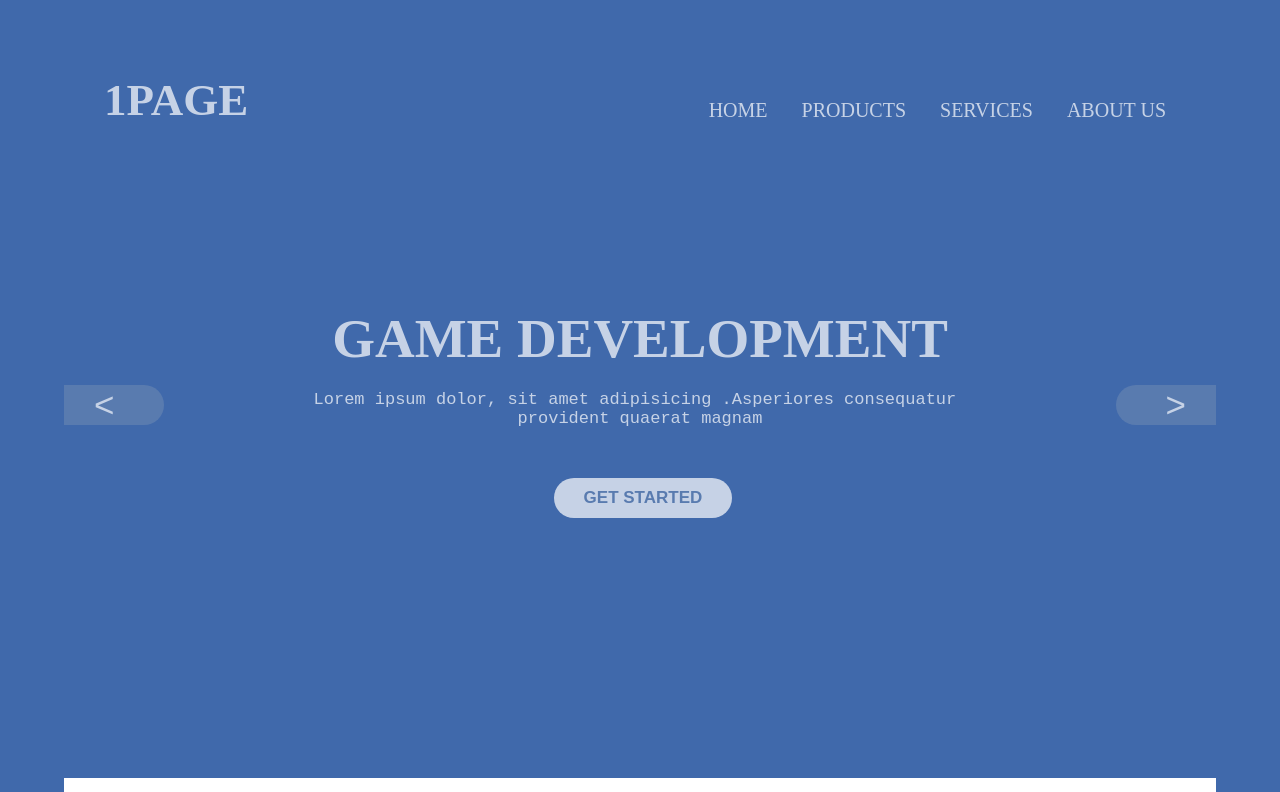
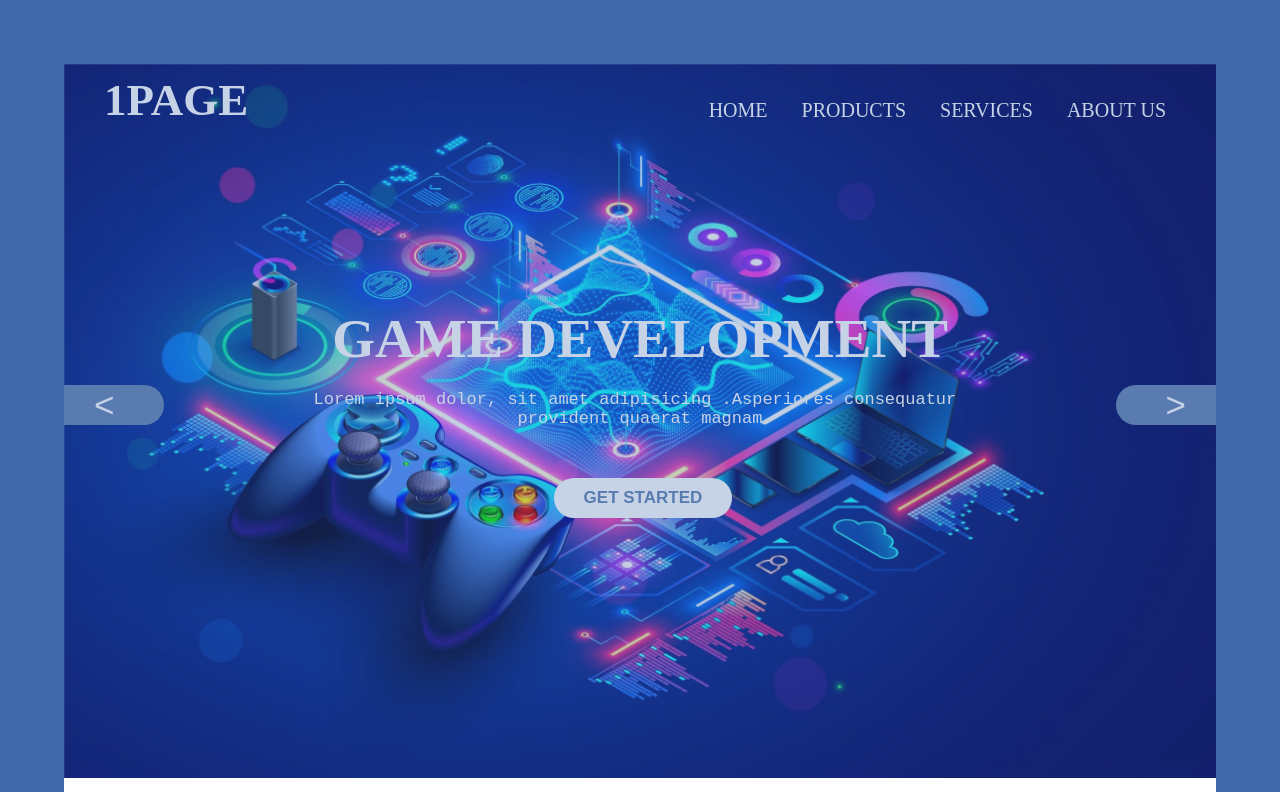
Before and after one commit to Abdallah-Ahmed1/game-programming, a plain HTML site: page index.html in a window 1280 px wide. Shown: the top 792 px of the page. Drawn offline with Linux system fonts and the light colour scheme.

Commit message:
Update main.css

```diff
--- a/main.css
+++ b/main.css
@@ -13,7 +13,7 @@ body{
     padding: 5%;
 }
 .header{
-    background-image: url('../images/home.jpeg');
+    background-image: url('home.jpeg');
     background-size: cover;
     position: relative;
     overflow: hidden;
```
